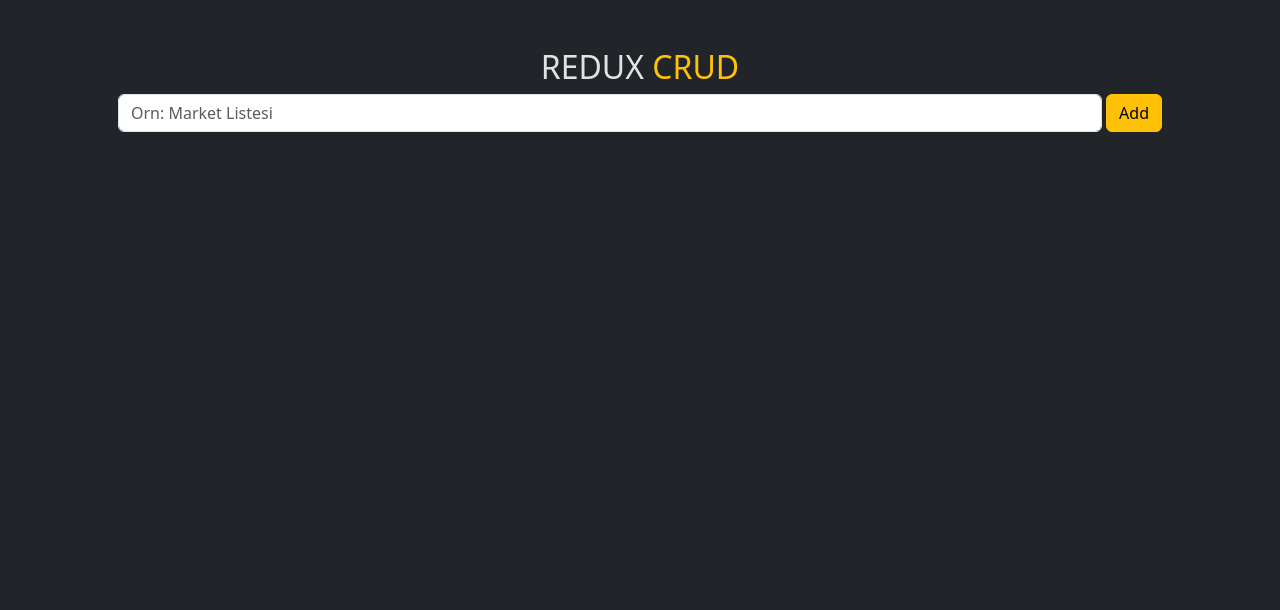
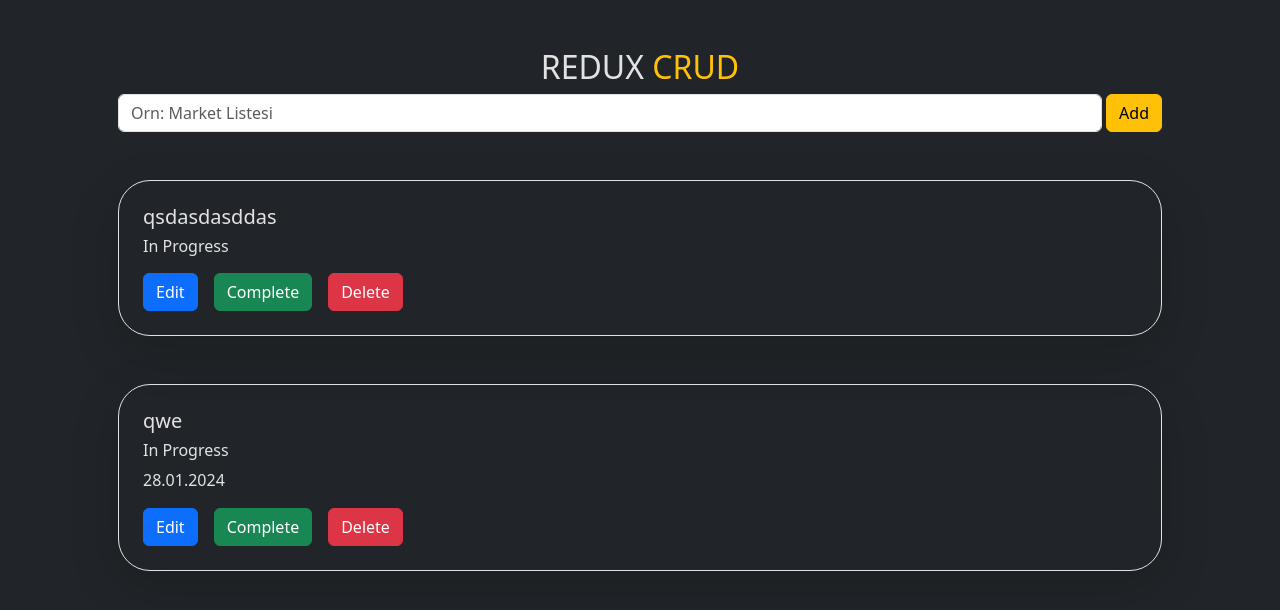
Before and after one commit to efeberktnci/Redux-Todo-Website, a React (Vite) app: page / in a window 1280 px wide. Shown: the top 610 px of the page. Built offline with nearby package versions, Linux system fonts and the light colour scheme; data requests are answered from the project's data file.

Commit message:
Added axios command in update section for API server

```diff
--- a/db.json
+++ b/db.json
@@ -1,3 +1,14 @@
 {
-  "todos": []
+  "todos": [
+    {
+      "id": "f8b1f4ea-015c-48c8-9ab0-0213d7570491",
+      "text": "qsdasdasddas"
+    },
+    {
+      "id": "21e7811e-690f-4f38-9f3f-047024374ed4",
+      "text": "qwe",
+      "created_at": "28.01.2024",
+      "isDone": false
+    }
+  ]
 }
--- a/src/components/AddForm.jsx
+++ b/src/components/AddForm.jsx
@@ -1,7 +1,7 @@
 import { v4 } from "uuid";
 import { useDispatch } from 'react-redux';
-import { ActionTypes } from "../redux/reducers/actionTypes";
 import { addTodo } from "../redux/actions/todoActions";
+import axios from "axios";
 
 
 const AddForm = () => {
@@ -20,7 +20,13 @@
 
     };
 
-    dispatch(addTodo(newTodo))
+    axios
+    .post("/todos",newTodo)
+    .then(() => {
+      dispatch(addTodo(newTodo))
+    })
+
+
 
   };
 
--- a/src/components/Modal.jsx
+++ b/src/components/Modal.jsx
@@ -1,5 +1,5 @@
 import { useDispatch } from "react-redux";
-import { ActionTypes } from "../redux/reducers/actionTypes";
+import axios from "axios";
 import { updateTodo } from "../redux/actions/todoActions";
 
 const Modal = ({todo , close}) => {
@@ -13,10 +13,16 @@
 
     const updated = {...todo, text:newText };
 
-    dispatch( updateTodo(updated));
+    axios.put(`/todos/${todo.id}` , updated)
+    .then(() => dispatch( updateTodo(updated)));
+
 
     close();
   }
+
+
+
+
   return (
     <div className="modal d-block text-dark bg-black bg-opacity-50" tabindex="-1">
       <div className="modal-dialog-centered modal-dialog">
--- a/src/components/TodoCard.jsx
+++ b/src/components/TodoCard.jsx
@@ -25,7 +25,7 @@
     const updated = { ...todo , is_done: !todo.is_done };
 
     axios.put(`/todos/${todo.id}` , updated)
-    .then(() =>   dispatch(updateTodo(updated)) )
+    .then(() => dispatch(updateTodo(updated)) )
 
   }
 
```
